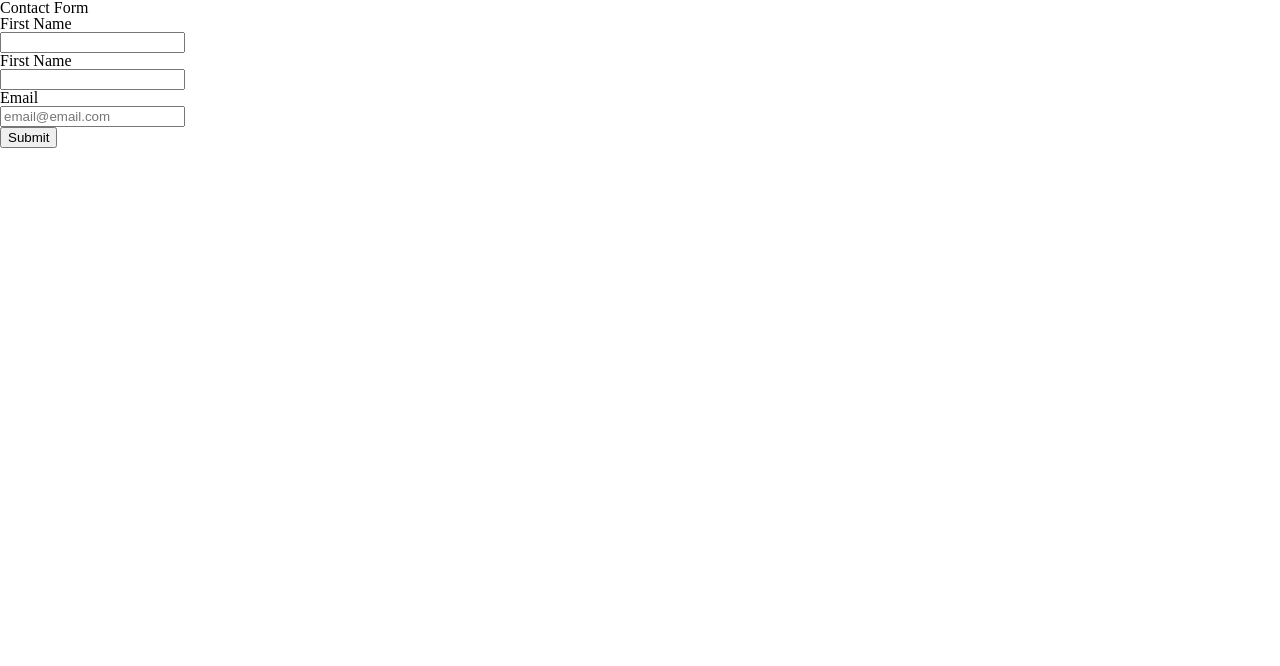
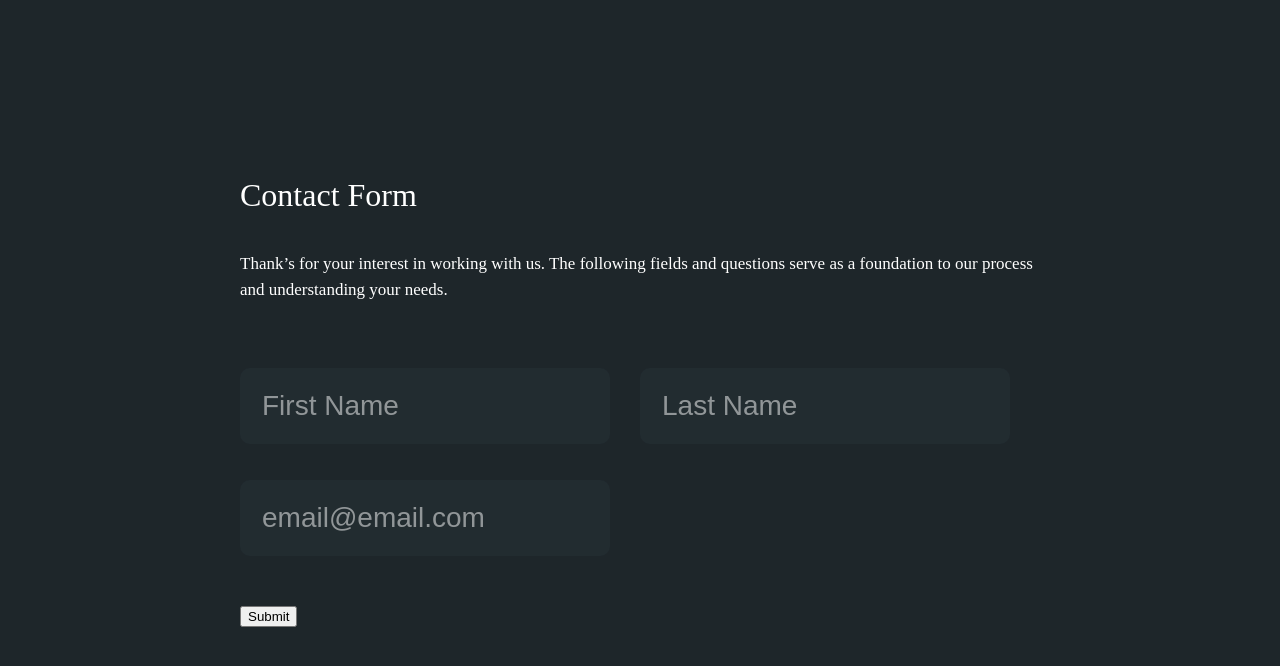
Before and after one commit to filipego/react-form-node, a React app in the folder client/: page / in a window 1280 px wide. Built offline with nearby package versions, Linux system fonts and the light colour scheme.

Commit message:
added some css

```diff
--- /dev/null
+++ b/client/src/components/Contact.js
@@ -0,0 +1,15 @@
+import React from 'react';
+
+import ContactForm from '../containers/ContactForm'
+
+const Contact = () => {
+  return (
+    <div className="content contact">
+      <h2>Contact Form</h2>
+      <p>Thank’s for your interest in working with us. The following fields and questions serve as a foundation to our process and  understanding your needs.</p>
+      <ContactForm />
+    </div>
+  )
+}
+
+export default Contact;
--- a/client/src/components/Home.js
+++ b/client/src/components/Home.js
@@ -1,13 +1,12 @@
 import React, { Component } from 'react';
-import ContactForm from '../containers/ContactForm'
+import Contact from './Contact'
 
 class Content extends Component {
 
   render() {
     return (
-      <div>
-        <h2>Contact Form</h2>
-        <ContactForm />
+      <div className="container">
+        <Contact />
       </div>
     );
   }
--- a/client/src/containers/ContactForm.js
+++ b/client/src/containers/ContactForm.js
@@ -41,9 +41,9 @@ const renderField = ({ label, input, placeholder, type, meta: { touched, error }
 
 let ContactForm = ({ handleSubmit }) => {
   return (
-    <form onSubmit={ handleSubmit(submit) }>
-        <Field name="firstName" label="First Name" component={renderField} type="text" />
-        <Field name="lastName" label="First Name" component={renderField} type="text" />
+    <form className="contact-form" onSubmit={ handleSubmit(submit) }>
+        <Field name="firstName" label="First Name" placeholder="First Name" component={renderField} type="text" />
+        <Field name="lastName" label="Last Name" placeholder="Last Name" component={renderField} type="text" />
         <Field name="email" label="Email" placeholder="email@email.com" component={renderField} type="email" />
         <button type="submit">Submit</button>
     </form>
--- a/client/src/scss/styles.scss
+++ b/client/src/scss/styles.scss
@@ -36,3 +36,81 @@ table {
   border-collapse: collapse;
   border-spacing: 0;
 }
+
+*, *:before, *:after {
+    box-sizing: inherit;
+}
+
+html {
+  box-sizing: border-box;
+}
+
+body{
+  background: #1e262a;
+  color: white
+}
+
+h2{
+  font-size: 2rem;
+  margin-bottom: 30px;
+  line-height: 1.6;
+}
+
+p{
+  font-size: 17px;
+  line-height: 1.5;
+}
+
+.container{
+  max-width: 1000px;
+  margin: 0 auto;
+  padding: 120px 0;
+}
+
+// Form
+
+.contact{
+  max-width: 800px;
+  margin: 0 auto;
+  padding: 50px 0;
+}
+
+.contact-form{
+  margin: 50px 0;
+  .input-row{
+    width: 50%;
+    float: left;
+    padding-right: 30px;
+    label{
+      display: none;
+    }
+    input{
+      width: 100%;
+      -webkit-transition: .3s;
+      transition: .3s;
+      border: 2px solid transparent;
+      border-radius: 10px;
+      background: rgba(128,173,205,0.04);
+      font-weight: 200;
+      color: white;
+      margin-bottom: 20px;
+
+      padding: 15px 20px;
+      font-size: 28px;
+      line-height: 1.5;
+      &:focus{
+        outline: none;
+        background: rgba(128,173,205,0.16);
+        color: white;
+      }
+      &::placeholder{
+        color: rgba(255,255,255,0.5);
+      }
+    }
+  }
+  button{
+    clear: both;
+    float: left;
+    margin-top: 30px;
+  }
+}
```
Also changed, not shown: client/src/scss/styles.css, 2 other files.
